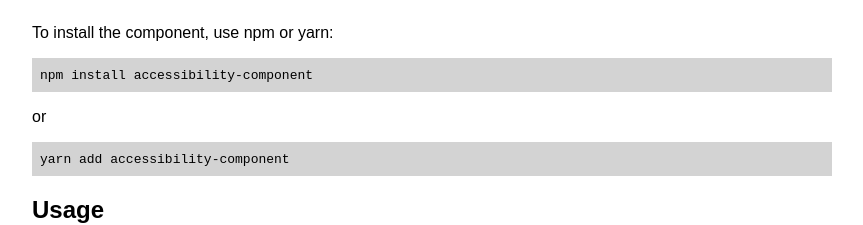
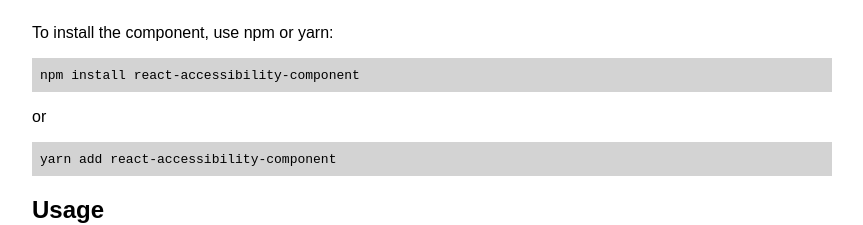
Before and after one commit to krasnoff/vite-react-ts-component, a React (Vite) app: page / in a window 1280 px wide. Shown: the part 226-451 px from the top of the page, without its empty margins (208-1071 px from the left). Built offline with nearby package versions, Linux system fonts and the light colour scheme.

Commit message:
minor fix

```diff
--- a/src/App.tsx
+++ b/src/App.tsx
@@ -13,9 +13,9 @@
               <p><code>AccessibilityComponent</code> is a React component designed to enhance web accessibility by providing essential features that support users with disabilities. It is intended to be used as part of a broader strategy for making web applications accessible.</p>
               <h2 id="installation">Installation</h2>
               <p>To install the component, use npm or yarn:</p>
-              <pre><code>npm <span className="hljs-keyword">install</span> accessibility-component
+              <pre><code>npm <span className="hljs-keyword">install</span> react-accessibility-component
               </code></pre><p>or</p>
-              <pre><code>yarn <span className="hljs-keyword">add</span><span className="bash"> accessibility-component</span>
+              <pre><code>yarn <span className="hljs-keyword">add</span><span className="bash"> react-accessibility-component</span>
               </code></pre><h2 id="usage">Usage</h2>
               <p>Import and use the component in your React application:</p>
               <pre><code>
```
